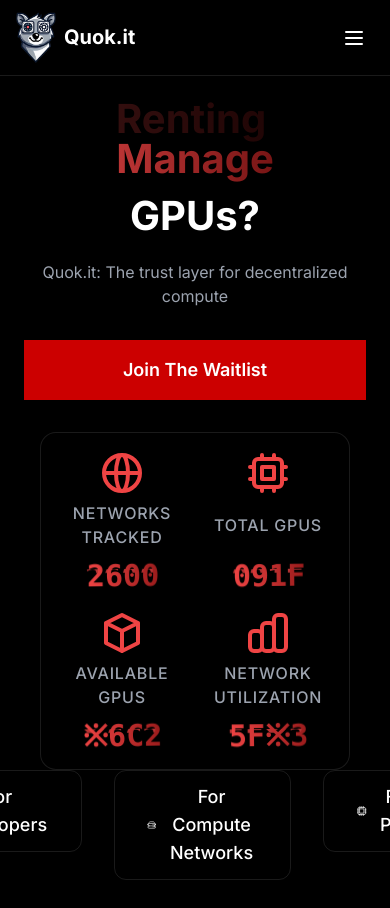
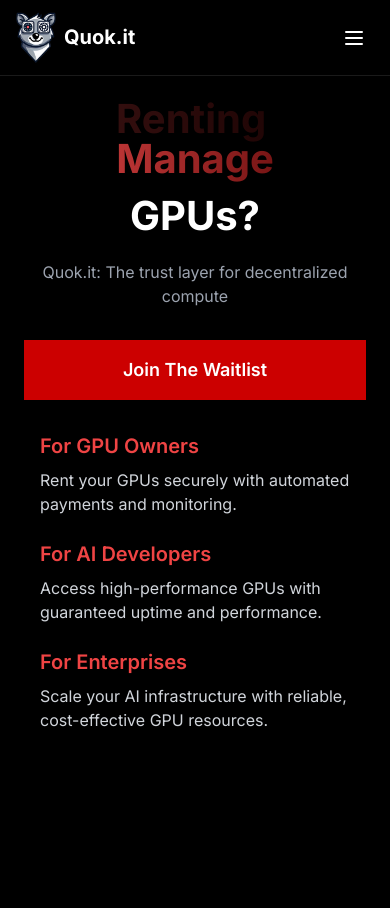
Before and after one commit to aabdel0181/quok.it, a Next.js app in the folder soc/: page / in a window 390 px wide. Built offline with nearby package versions, Linux system fonts and the light colour scheme.

Commit message:
fixL mobile

```diff
--- a/soc/src/app/components/HomeView.tsx
+++ b/soc/src/app/components/HomeView.tsx
@@ -57,7 +57,7 @@ const HomeView = ({ data }: HomeViewProps) => {
     <div className="relative min-h-screen bg-black text-white overflow-x-hidden">
       <div className="text-center flex flex-col items-center p-6">
         {/* Responsive Header */}
-        <div className="mt-8 md:mt-16">
+        <div className="mt-8 md:mt-0">
           <h1 className="text-4xl md:text-6xl lg:text-8xl font-bold flex flex-col md:flex-row items-center justify-center gap-4 md:gap-8">
             <div className="flex flex-col md:flex-row items-center gap-4 md:gap-8">
               <div className="relative flex items-center justify-center">
@@ -119,7 +119,7 @@ const HomeView = ({ data }: HomeViewProps) => {
           initial={{ opacity: 0, y: 20 }}
           animate={{ opacity: 1, y: 0 }}
           transition={{ duration: 0.8, delay: 0.6 }}
-          className="w-full max-w-7xl mx-auto mt-8 md:mt-16 px-4"
+          className="hidden md:block w-full max-w-7xl mx-auto mt-8 md:mt-16 px-4"
         >
           <div className="bg-black/40 backdrop-blur-sm border border-white/10 rounded-2xl p-4 md:p-10">
             <div className="grid grid-cols-2 md:grid-cols-4 gap-4 md:gap-8">
@@ -165,31 +165,68 @@ const HomeView = ({ data }: HomeViewProps) => {
             </div>
           </div>
         </motion.div>
-        {/* Tabs and Button Section */}
         <motion.div
           className="w-full flex flex-col items-center"
           initial={{ opacity: 0, y: 20 }}
           animate={{ opacity: showContent ? 1 : 0, y: showContent ? 0 : 20 }}
           transition={{ duration: 0.8, delay: 0.8 }}
         >
+          <div className="hidden md:block w-full">
             <TabsWithDescription />
+          </div>
+          <div className="md:hidden w-full px-4 mt-8 space-y-6">
+            <div className="text-left">
+              <h3 className="text-xl font-semibold text-red-500">
+                For GPU Owners
+              </h3>
+              <p className="mt-2 text-gray-300">
+                Rent your GPUs securely with automated payments and monitoring.
+              </p>
+            </div>
+
+            <div className="text-left">
+              <h3 className="text-xl font-semibold text-red-500">
+                For AI Developers
+              </h3>
+              <p className="mt-2 text-gray-300">
+                Access high-performance GPUs with guaranteed uptime and
+                performance.
+              </p>
+            </div>
+
+            <div className="text-left">
+              <h3 className="text-xl font-semibold text-red-500">
+                For Enterprises
+              </h3>
+              <p className="mt-2 text-gray-300">
+                Scale your AI infrastructure with reliable, cost-effective GPU
+                resources.
+              </p>
+            </div>
+          </div>
         </motion.div>
-        {/* Desktop Waitlist Button - at the bottom */}
         <motion.div
           className="hidden md:block w-full mt-16"
           initial={{ opacity: 0 }}
           animate={{ opacity: 1 }}
           transition={{ duration: 0.8, delay: 1 }}
         >
+          <div className="max-w-7xl mx-auto px-4 md:px-6">
+            {" "}
+            {/* Match main container width */}
             <button
               onClick={() => router.push("/app")}
               className="w-full py-8 text-xl font-semibold
               bg-[#cc0000] text-white
+              shadow-[0_0_15px_rgba(204,0,0,0.5)]
+              hover:shadow-[0_0_30px_rgba(204,0,0,0.8)]
               hover:bg-red-700
+              transform hover:scale-105
               transition-all duration-300"
             >
               Join The Waitlist
             </button>
+          </div>
         </motion.div>
       </div>
     </div>
```
Lines whose indentation alone changed are shown as unchanged.
